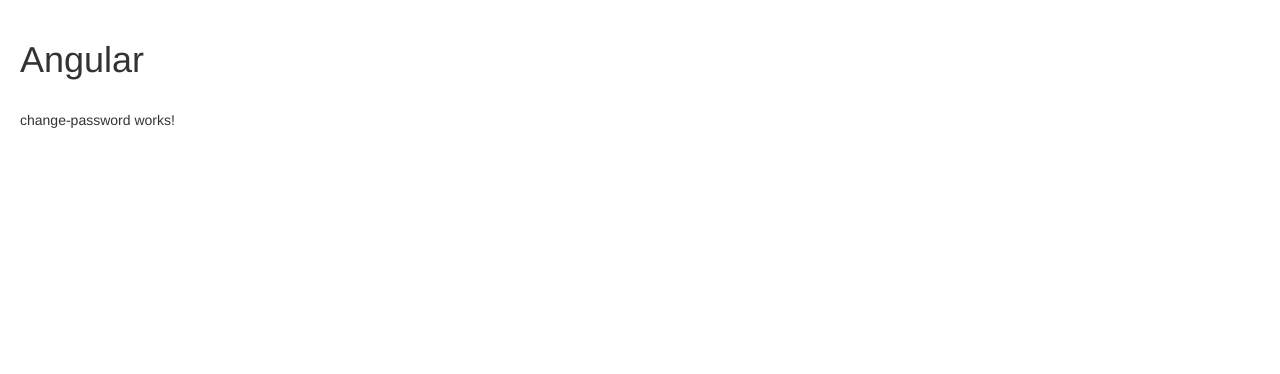
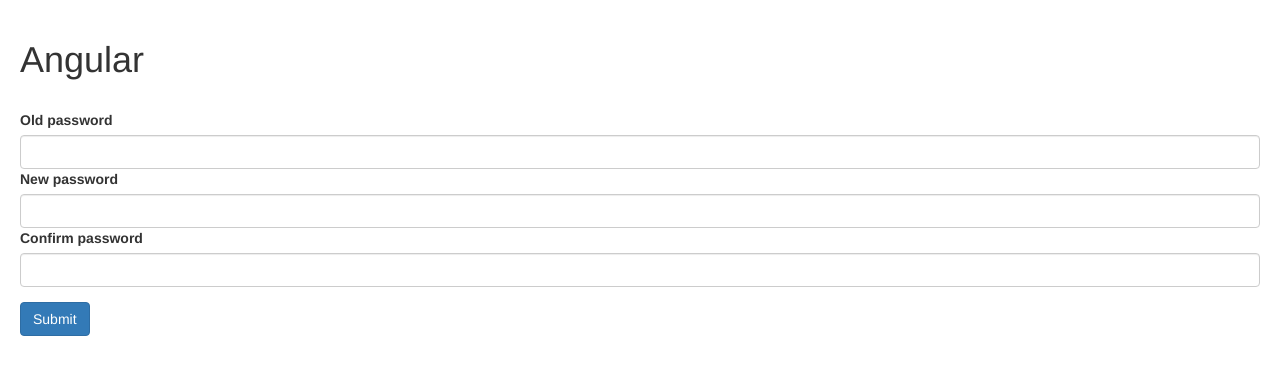
Before and after one commit to MAGNUM81/Angular-Tutorial, an Angular app in the folder hello-world/: page / in a window 1280 px wide. Shown: the top 374 px of the page. Built offline with nearby package versions, Linux system fonts and the light colour scheme.

Commit message:
Exercise : new password

```diff
--- a/hello-world/src/app/change-password-form/change-password-form.component.html
+++ b/hello-world/src/app/change-password-form/change-password-form.component.html
@@ -1 +1,54 @@
-<p>change-password works!</p>
+<form #f="ngForm" (ngSubmit)="submit()">
+  <div
+    class="form-group"
+    [formGroup]="changePassword">
+    <label for="oldpassword">Old password</label>
+    <input
+    formControlName="old-password"
+    id="oldpassword"
+    type="password"
+    class="form-control">
+    <div *ngIf="oldPassword.pending">
+      Pending validation...
+    </div>
+
+    <div
+      class="alert alert-danger"
+      *ngIf="oldPassword.touched && oldPassword.invalid">
+      <div *ngIf="oldPassword.errors.mustBeValid">Old password is invalid.</div>
+      <div *ngIf="oldPassword.errors.required">Old password is required.</div>
+    </div>
+    <label for="newpassword">New password</label>
+    <input
+      formControlName="new-password"
+      id="newpassword"
+      type="password"
+      class="form-control">
+    <div
+      class="alert alert-danger"
+      *ngIf="newPassword.touched && !newPassword.valid">
+      <div *ngIf="newPassword.errors.required">
+        New password is required.
+      </div>
+    </div>
+    <div>
+      <label for="confirmpassword">Confirm password</label>
+      <input
+        formControlName="confirm-password"
+        id="confirmpassword"
+        type="password"
+        class="form-control">
+      <div
+        class="alert alert-danger"
+        *ngIf="confirmPassword.touched && !confirmPassword.valid">
+        <div *ngIf="confirmPassword.errors.required">
+          Confirmed password is required.
+        </div>
+      </div>
+    </div>
+    <div *ngIf="changePassword.errors?.mustMatch" class="alert alert-danger">
+      Passwords don't match.
+    </div>
+  </div>
+  <button [disabled]="!f.valid" class="btn btn-primary" type="submit">Submit</button>
+</form>
--- a/hello-world/src/app/change-password-form/change-password-form.component.ts
+++ b/hello-world/src/app/change-password-form/change-password-form.component.ts
@@ -1,4 +1,6 @@
 import { Component } from '@angular/core';
+import {FormControl, FormGroup, Validators} from '@angular/forms';
+import {PasswordValidators} from './password.validators';
 
 @Component({
   selector: 'change-password',
@@ -6,7 +8,27 @@ import { Component } from '@angular/core';
   styleUrls: ['./change-password-form.component.css']
 })
 export class ChangePasswordFormComponent {
+  changePassword = new FormGroup({
+    'old-password': new FormControl('', [Validators.required], PasswordValidators.mustBeValid),
+    'new-password': new FormControl('', [Validators.required]),
+    'confirm-password': new FormControl('', [Validators.required])
+  }, {validators: [PasswordValidators.mustMatch]});
 
   constructor() { }
 
+  submit() {
+    //submit the form...
+  }
+
+  get oldPassword() {
+    return this.changePassword.get('old-password')
+  }
+
+  get newPassword() {
+    return this.changePassword.get('new-password')
+  }
+
+  get confirmPassword() {
+    return this.changePassword.get('confirm-password')
+  }
 }
--- /dev/null
+++ b/hello-world/src/app/change-password-form/password.validators.ts
@@ -0,0 +1,26 @@
+import {AbstractControl, ValidationErrors} from '@angular/forms';
+
+export class PasswordValidators {
+  static mustBeValid(control: AbstractControl) : Promise<ValidationErrors> {
+    return new Promise((resolve, reject) => {
+      setTimeout(() => {
+        let value = control.value
+        if(value != 'patate'){
+          resolve({mustBeValid: true})
+        }
+        else {
+          resolve(null)
+        }
+      }, 5000)
+    })
+  }
+
+  static mustMatch(control: AbstractControl) : ValidationErrors {
+    let newpass = control.get('new-password')
+    let confirmpass = control.get('confirm-password')
+    if (newpass.value != confirmpass.value){
+      return {mustMatch: true}
+    }
+    return null
+  }
+}
```
